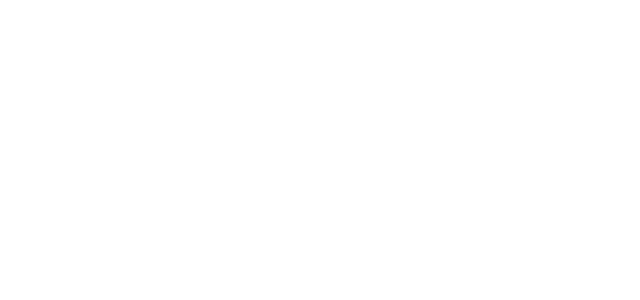
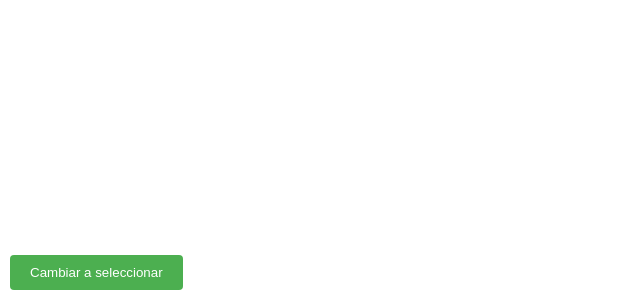
Before and after one commit to indirivacua/simple-whiteboard, a React (Create React App) app: page / in a window 1280 px wide. Shown: the part 500-800 px from the top of the page, without its empty margins (0-640 px from the left). Built offline with nearby package versions, Linux system fonts and the light colour scheme.

Commit message:
select mode

```diff
--- a/src/App.js
+++ b/src/App.js
@@ -24,37 +24,98 @@ const options = {
 export default function Example() {
   const [strokes, setStrokes] = React.useState([]);
   const [currentPoints, setCurrentPoints] = React.useState([]);
+  const [mode, setMode] = React.useState("drawing");
+  const [selectedStrokeIndex, setSelectedStrokeIndex] = React.useState(null);
 
   function handlePointerDown(e) {
     e.target.setPointerCapture(e.pointerId);
+    if (mode === "drawing") {
       setCurrentPoints([[e.pageX, e.pageY, e.pressure]]);
+    } else if (mode === "selecting") {
+      const clickedX = e.pageX;
+      const clickedY = e.pageY;
+      let closestDistance = Infinity;
+      let closestStrokeIndex = null;
+      strokes.forEach((strokePoints, strokeIndex) => {
+        strokePoints.forEach(([x, y]) => {
+          const distance = Math.sqrt(
+            Math.pow(clickedX - x, 2) + Math.pow(clickedY - y, 2)
+          );
+          if (distance < closestDistance) {
+            closestDistance = distance;
+            closestStrokeIndex = strokeIndex;
+          }
+        });
+      });
+      setSelectedStrokeIndex(closestStrokeIndex);
+    }
   }
 
   function handlePointerMove(e) {
-    if (e.buttons !== 1) return;
+    if (e.buttons !== 1 || mode !== "drawing") return;
     setCurrentPoints([...currentPoints, [e.pageX, e.pageY, e.pressure]]);
   }
 
   function handlePointerUp(e) {
+    if (mode === "drawing") {
       setStrokes([...strokes, currentPoints]);
       setCurrentPoints([]);
     }
+  }
+
+  function handleKeyDown(e) {
+    if (e.key === "Delete" && selectedStrokeIndex !== null) {
+      setStrokes(strokes.filter((_, i) => i !== selectedStrokeIndex));
+      setSelectedStrokeIndex(null);
+    }
+  }
+
+  React.useEffect(() => {
+    window.addEventListener("keydown", handleKeyDown);
+    return () => window.removeEventListener("keydown", handleKeyDown);
+  }, [handleKeyDown]);
 
   return (
+    <>
+      <button
+        onClick={() => setMode(mode === "drawing" ? "selecting" : "drawing")}
+        style={{
+          position: "absolute",
+          zIndex: "2",
+          left: "10px",
+          bottom: "10px",
+          padding: "10px 20px",
+          backgroundColor: "#4CAF50",
+          color: "white",
+          border: "none",
+          borderRadius: "4px",
+          cursor: "pointer"
+        }}
+      >
+        {mode === "drawing" ? "Cambiar a seleccionar" : "Cambiar a dibujar"}
+      </button>
       <svg
         onPointerDown={handlePointerDown}
         onPointerMove={handlePointerMove}
         onPointerUp={handlePointerUp}
         style={{ touchAction: "none" }}
       >
-      {strokes.map((strokePoints) => {
+        {strokes.map((strokePoints, i) => {
           const stroke = getStroke(strokePoints, options);
           const pathData = getSvgPathFromStroke(stroke);
-        return <path d={pathData} />;
+          return (
+            <path
+              d={pathData}
+              style={{
+                stroke: i === selectedStrokeIndex ? "red" : "black"
+              }}
+            />
+          );
         })}
         {currentPoints.length > 0 && (
           <path d={getSvgPathFromStroke(getStroke(currentPoints, options))} />
         )}
       </svg>
+    </>
   );
 }
```
Lines whose indentation alone changed are shown as unchanged.
